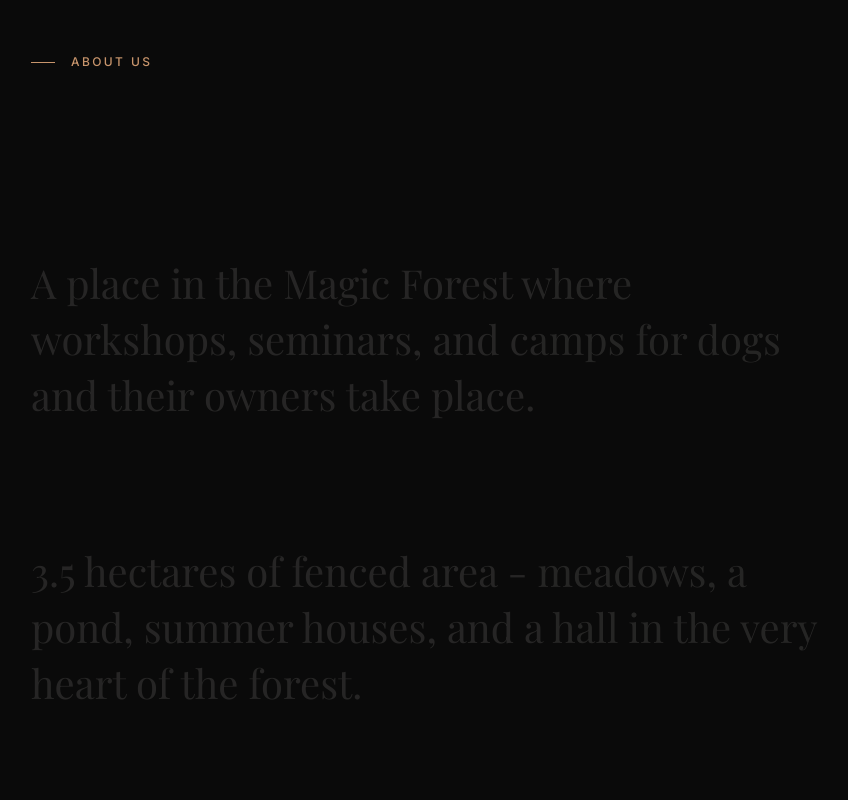
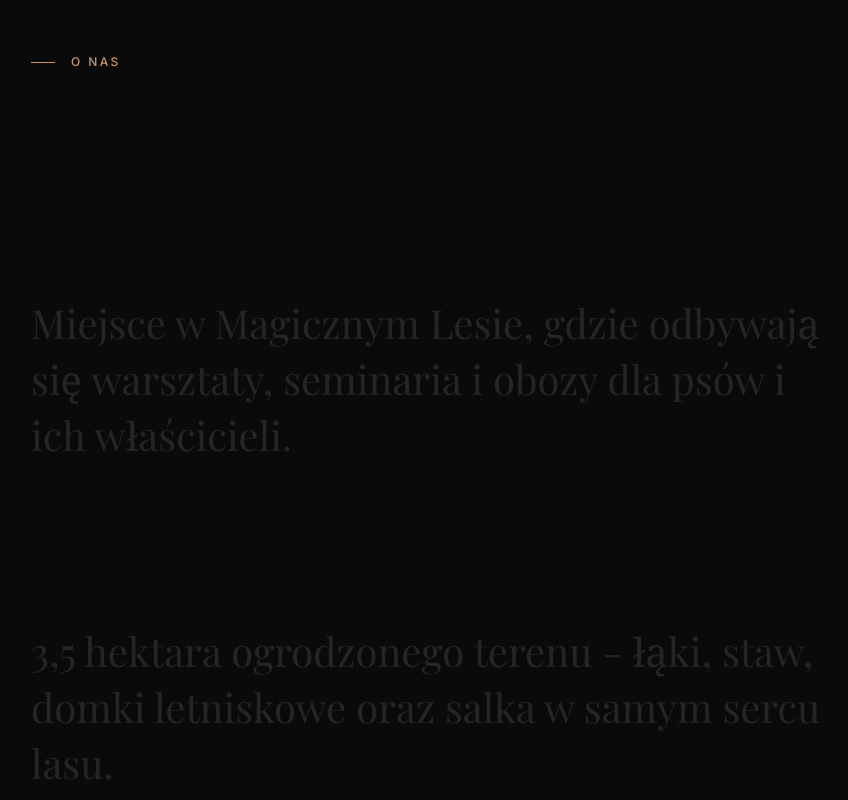
Before and after one commit to MaksymilianKalek/dogtok, a React (Vite) app in the folder web/: page / in a window 1280 px wide. Shown: the part 880-1680 px from the top of the page, without its empty margins (207-1055 px from the left). Built offline with nearby package versions, Linux system fonts and the light colour scheme; a web font is replaced by a local one.

Commit message:
Fixed issues

```diff
--- a/web/src/i18n.ts
+++ b/web/src/i18n.ts
@@ -21,8 +21,12 @@
     resources,
     fallbackLng: 'pl',
     debug: false,
+    detection: {
+      order: ['localStorage'],
+      caches: ['localStorage'],
+    },
     interpolation: {
-      escapeValue: false, // React already safe from XSS
+      escapeValue: false,
     },
   });
 
--- a/web/src/landing-page.css
+++ b/web/src/landing-page.css
@@ -349,7 +349,7 @@
     position: relative;
     width: 100%;
     height: 100vh;
-    height: 100dvh;
+    height: 100svh;
     overflow: hidden;
     display: flex;
     align-items: center;
@@ -514,7 +514,7 @@
 
 .about {
     position: relative;
-    min-height: 100vh;
+    min-height: 100svh;
     display: flex;
     align-items: center;
     background: var(--color-bg);
@@ -531,8 +531,8 @@
 .about-text {
     display: flex;
     flex-direction: column;
-    gap: 15vh;
-    padding: 15vh 0;
+    gap: 10rem;
+    padding: 10rem 0;
 }
 
 .reveal-line {
@@ -1204,11 +1204,20 @@
     .footer-nav {
         text-align: left;
         flex-direction: row;
-        gap: 1.5rem;
+        flex-wrap: wrap;
+        gap: 1rem;
     }
     .footer-middle {
         grid-template-columns: 1fr;
         gap: 2rem;
+    }
+    .footer-bottom {
+        flex-direction: column;
+        gap: 1.5rem;
+        align-items: flex-start;
+    }
+    .footer-bottom > div {
+        flex-wrap: wrap;
     }
 }
 
```
